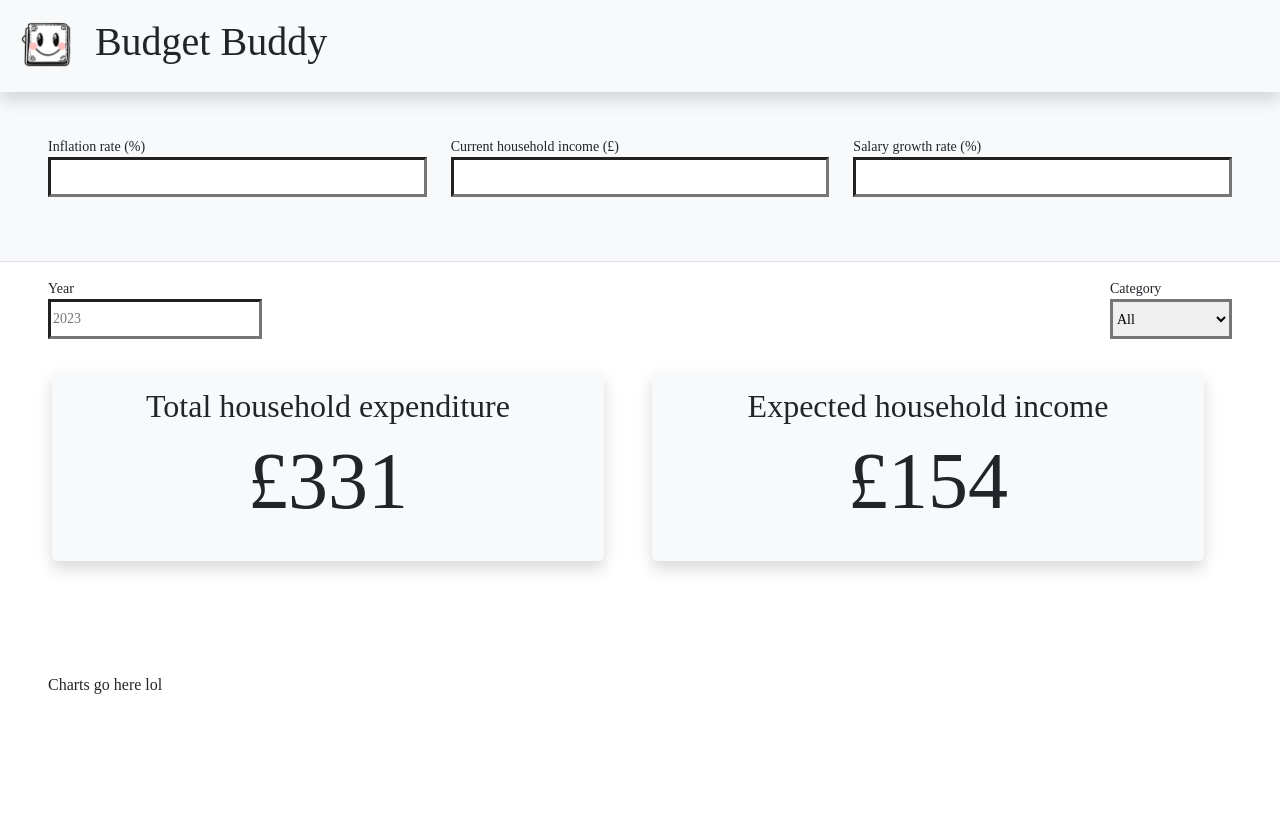
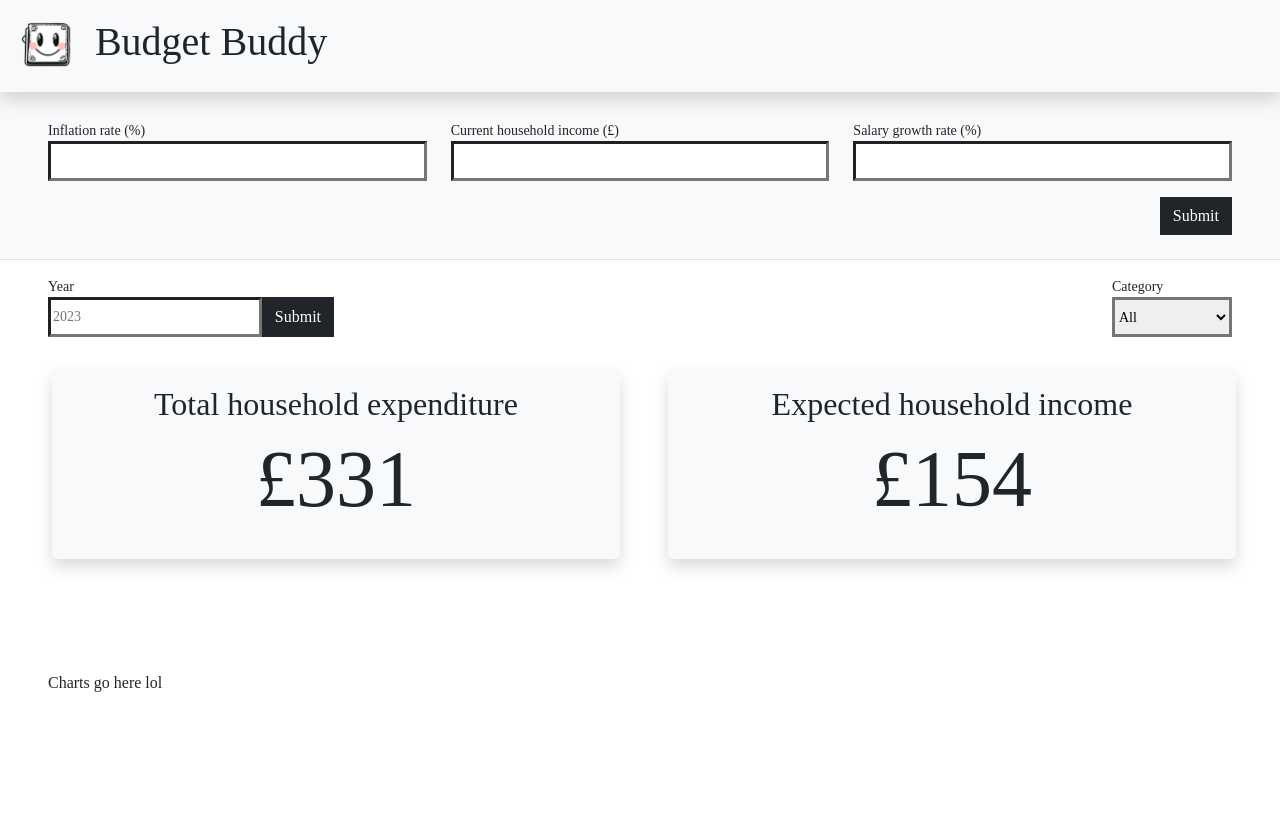
Before and after one commit to MebinAbraham/ons-and-hackathon, a FastAPI app: page / in a window 1280 px wide. Shown: the top 817 px of the page. Run offline with FastAPI, Linux system fonts and the light colour scheme; some web fonts are replaced.

Commit message:
update UI

```diff
--- a/app/templates/base.html
+++ b/app/templates/base.html
@@ -15,8 +15,8 @@
         </header>
 
         <main class="pt-5">
-            <section aria-label="Inputs" class="py-5 d-flex flex-wrap gap-3 bg-light w-100 border-bottom">
-                <div class="px-5 py-3 mt-4 w-100">
+            <section aria-label="Inputs" class="pt-5 pb-4 d-flex flex-wrap gap-3 bg-light w-100 border-bottom">
+                <div class="px-5 mt-4 w-100">
                     <div class="row">
                         <div class="col">
                             <label class="d-flex flex-wrap small">
@@ -37,16 +37,23 @@
                             </label>
                         </div>
                     </div>
+                    <div class="row pt-3 ms-auto w-100">
+                        <div class="col d-flex justify-content-end">
+                            <button id="submitinputs" class="btn btn-dark rounded-0">Submit</button>
+                        </div>
+                    </div>
                 </div>
             </section>
             <section  aria-label="Filters" class="py-3 px-5 mb-3">
                 <div class="d-flex justify-content-between">
-                    <div>
-
+                    <div class="d-flex align-items-end">
                         <label class="d-flex flex-wrap small">
                         Year
                     <input type="text" class="border-3 w-100" name="year" id="year" placeholder="2023"  style="height: 2.5rem;"/>
                         </label>
+                        <div class="col d-flex justify-content-end">
+                            <button id="updateyear" class="btn btn-dark rounded-0" style="height: 2.5rem;">Submit</button>
+                        </div>
                     </div>
                     <div>
                         <label class="d-flex flex-wrap flex-column small">
@@ -54,11 +61,11 @@
 <select id="expenditureCategories" class="border-3" style="height: 2.5rem;" name="expenditureCategories">
                                 <option value="all">All</option>
                                 <optgroup label="Expense Categories">
-                                    <option value="housing">Housing</option>
-                                    <option value="utilities">Utilities</option>
-                                    <option value="groceries">Groceries</option>
-                                    <option value="transportation">Transportation</option>
                                     <option value="entertainment">Entertainment</option>
+                                    <option value="transport">Transport</option>
+                                    <option value="food">Food</option>
+                                    <option value="clothing">Clothing</option>
+                                    <option value="toiletrolls">Toilet rolls</option>
                                     <!-- Add more categories as needed -->
                                 </optgroup>
                             </select>
@@ -67,8 +74,8 @@
                 </div>
             </section>
             <section aria-label="Figures">
-                <div class="d-flex w-full flex-wrap gap-3 flex-row px-5">
-                    <div class="row gap-5 px-3 mb-3 w-100">
+                <div class="d-flex w-100 flex-wrap gap-3 flex-row px-5 pe-3">
+                    <div class="row gap-5 px-3 mb-3 w-100 d-flex justify-content-between">
                         <div class="col text-center p-3 bg-light rounded shadow align-items-center">
                             <h2>Total household expenditure</h2>
                             <p id="expenditureValue" class="display-1">£5,000</p>
@@ -97,27 +104,27 @@
                         </thead>
                         <tbody>
                             <tr>
-                                <th class="p-3" scope="row">Housing</th>
+                                <th class="p-3" scope="row">Entertainment</th>
                                 <td class="p-3">1000</td>
                                 <td class="p-3">30%</td>
                             </tr>
                             <tr>
-                                <th class="p-3" scope="row">Utilities</th>
+                                <th class="p-3" scope="row">Transport</th>
                                 <td class="p-3">300</td>
                                 <td class="p-3">9%</td>
                             </tr>
                             <tr>
-                                <th class="p-3" scope="row">Groceries</th>
+                                <th class="p-3" scope="row">Food</th>
                                 <td class="p-3">400</td>
                                 <td class="p-3">12%</td>
                             </tr>
                             <tr>
-                                <th class="p-3" scope="row">Transportation</th>
+                                <th class="p-3" scope="row">Clothing</th>
                                 <td class="p-3">200</td>
                                 <td class="p-3">6%</td>
                             </tr>
                             <tr>
-                                <th class="p-3" scope="row">Entertainment</th>
+                                <th class="p-3" scope="row">Toilet rolls</th>
                                 <td class="p-3">150</td>
                                 <td class="p-3">4.5%</td>
                             </tr>
@@ -137,9 +144,15 @@
 
         <script>
             async function fetchData() {
-                const inflation = document.getElementById('inflation').value || 0;
-                const year = document.getElementById('year').value || 2000;
-                const income = document.getElementById('income').value || 0;
+                const inflation = document
+                    .getElementById('inflation')
+                    .value || 0;
+                const year = document
+                    .getElementById('year')
+                    .value || 2000;
+                const income = document
+                    .getElementById('income')
+                    .value || 0;
 
                 const url = `/predict?inflation=${inflation}&year=${year}&income=${income}`;
 
@@ -148,8 +161,12 @@
                     const data = await response.json();
 
                     // Update the HTML elements with the fetched data
-                    document.getElementById('expenditureValue').innerText = `£${data.food}`;
-                    document.getElementById('expectedIncome').innerText = `£${data.entertainment}`;
+                    document
+                        .getElementById('expenditureValue')
+                        .innerText = `£${data.food}`;
+                    document
+                        .getElementById('expectedIncome')
+                        .innerText = `£${data.entertainment}`;
 
                 } catch (error) {
                     console.error('Error fetching data:', error);
```
